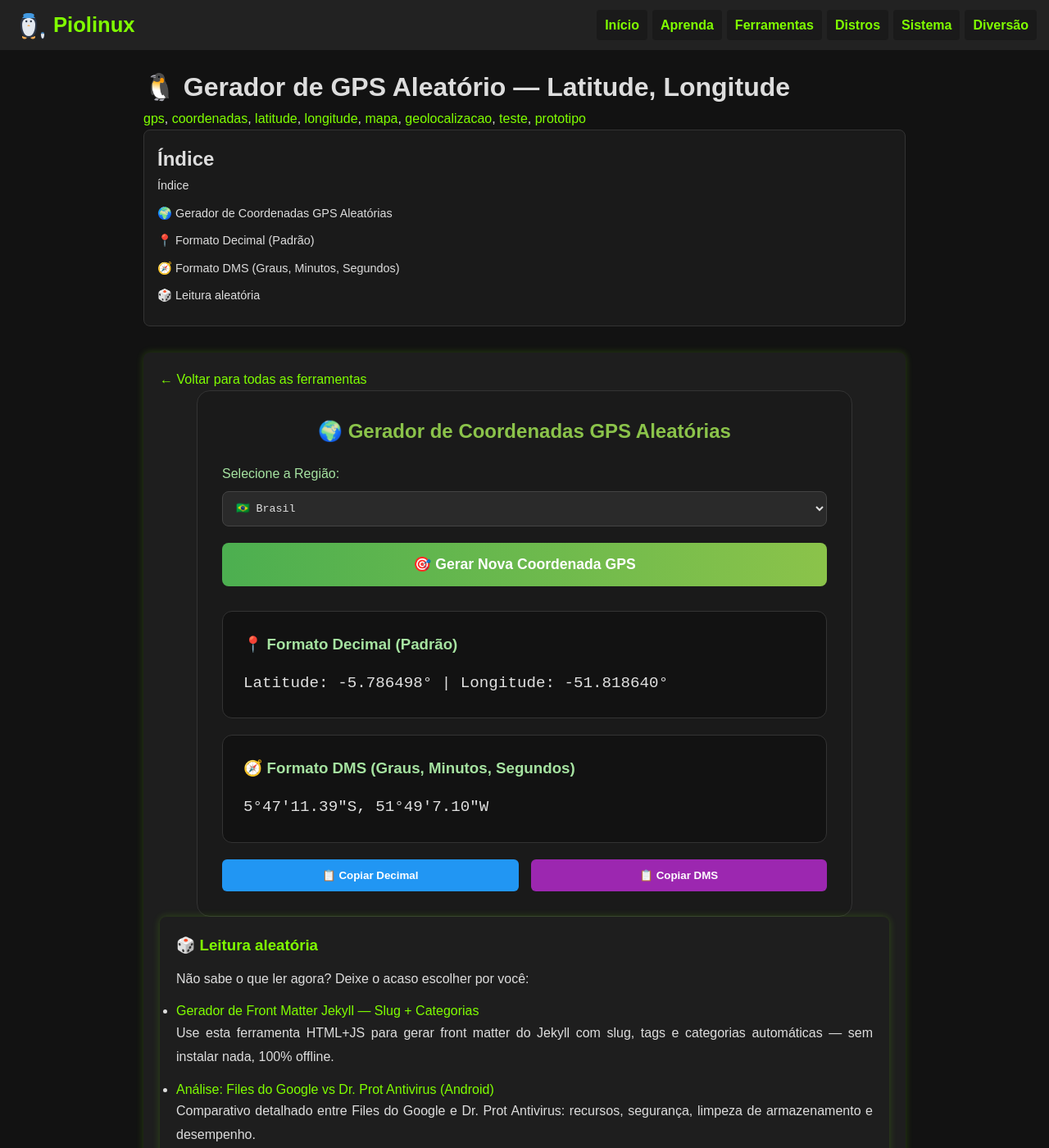
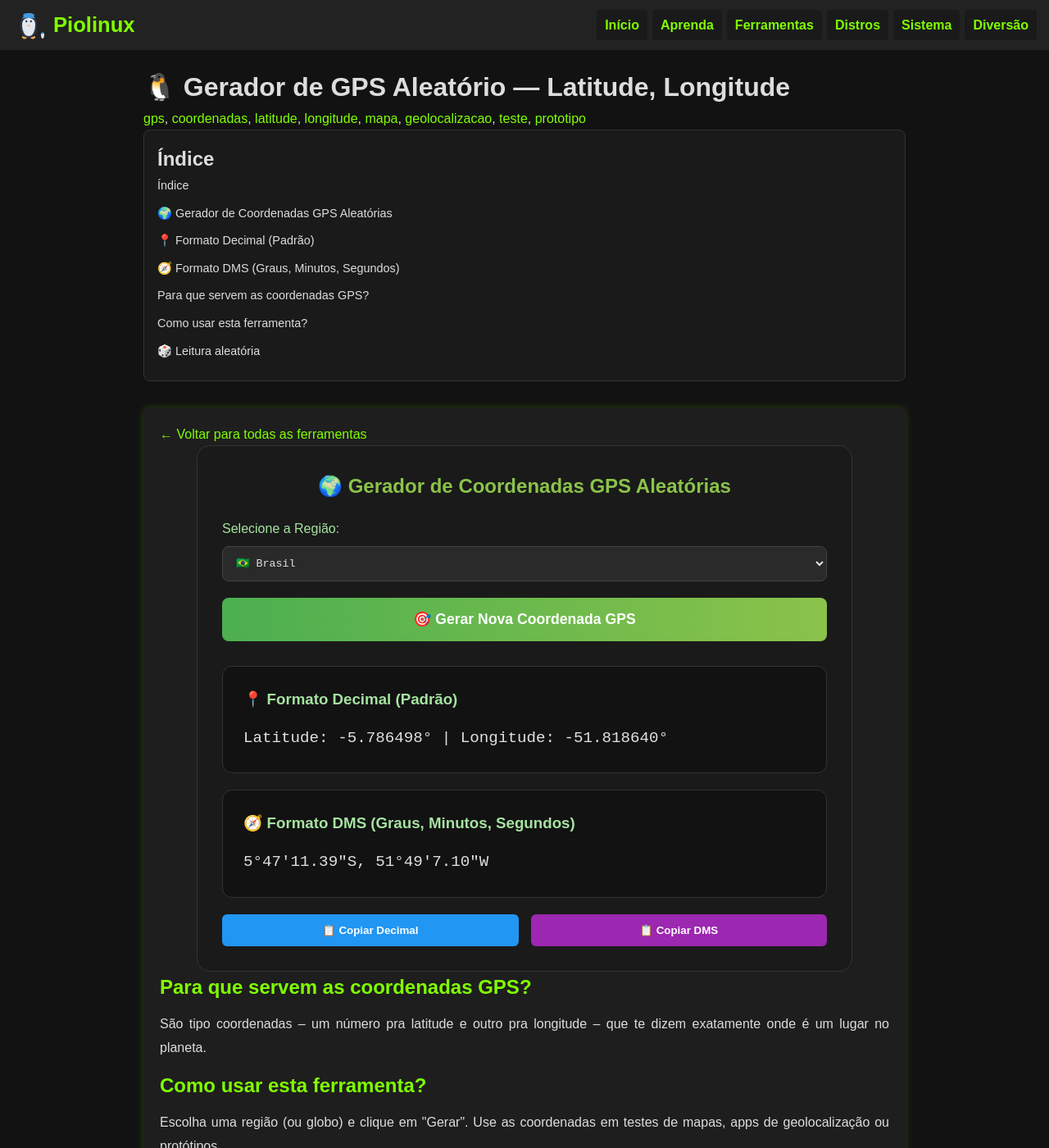
Before and after one commit to Piolinux/piolinux-site, a Jekyll site: the page built from _pages/tools/gerador-de-gps-aleatorio-latitude-longitude.html, in a window 1280 px wide and 1400 px high. Shown: the whole window at 82% size. Built offline with Jekyll 4.4.1, drawn with Linux system fonts in a browser that asks for light colours.

Commit message:
Update gerador-de-gps-aleatorio-latitude-longitude.html

```diff
--- a/_pages/tools/gerador-de-gps-aleatorio-latitude-longitude.html
+++ b/_pages/tools/gerador-de-gps-aleatorio-latitude-longitude.html
@@ -60,7 +60,13 @@ tags: [gps, coordenadas, latitude, longitude, mapa, geolocalizacao, teste, proto
 </div>
 
 
+<div class="seo-content">
+    <h2>Para que servem as coordenadas GPS?</h2>
+    <p>São tipo coordenadas – um número pra latitude e outro pra longitude – que te dizem exatamente onde é um lugar no planeta.</p>
+    <h2>Como usar esta ferramenta?</h2>
+    <p>Escolha uma região (ou globo) e clique em "Gerar". Use as coordenadas em testes de mapas, apps de geolocalização ou protótipos.</p>
 
+  </div>
 
 
 
```
